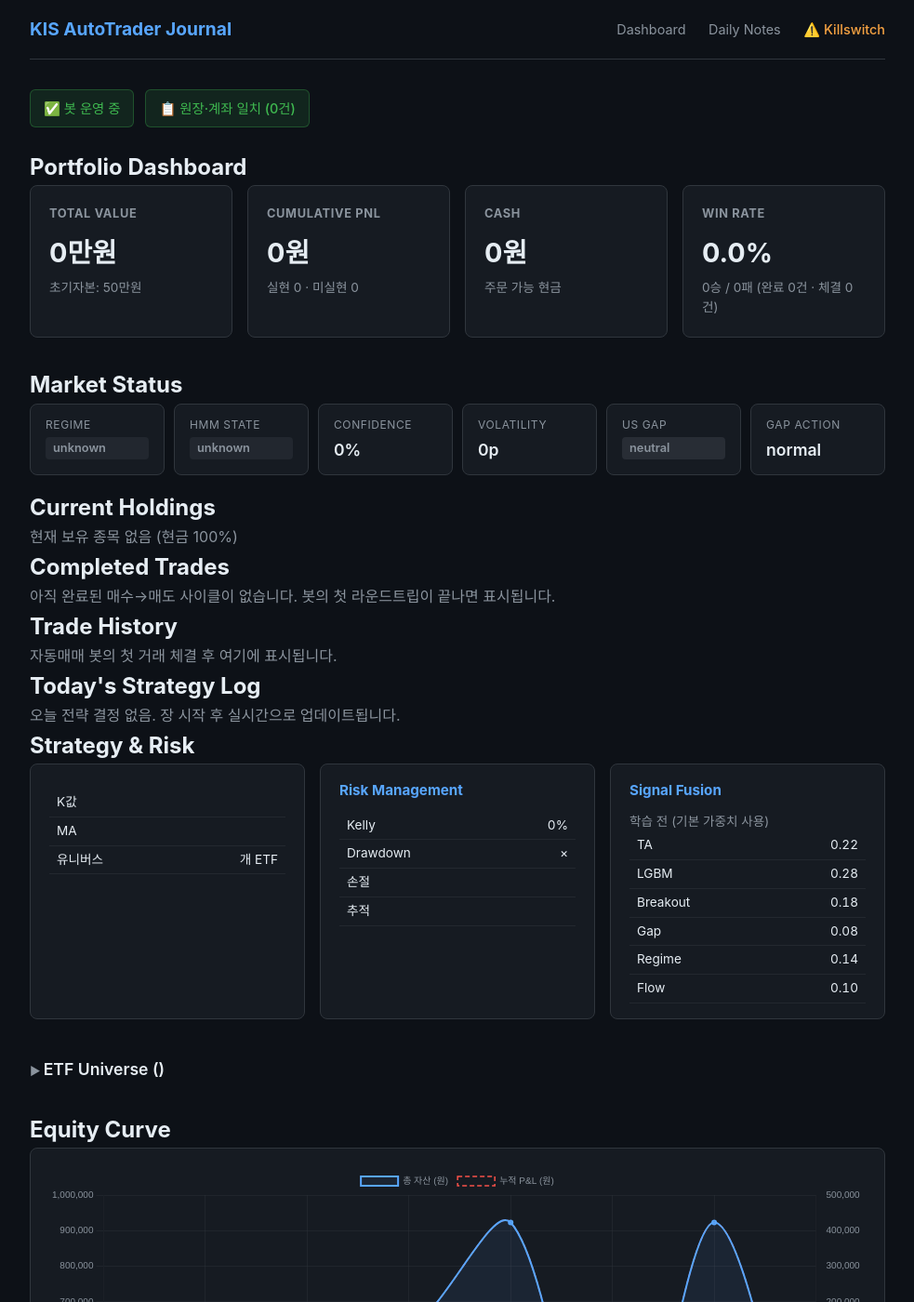
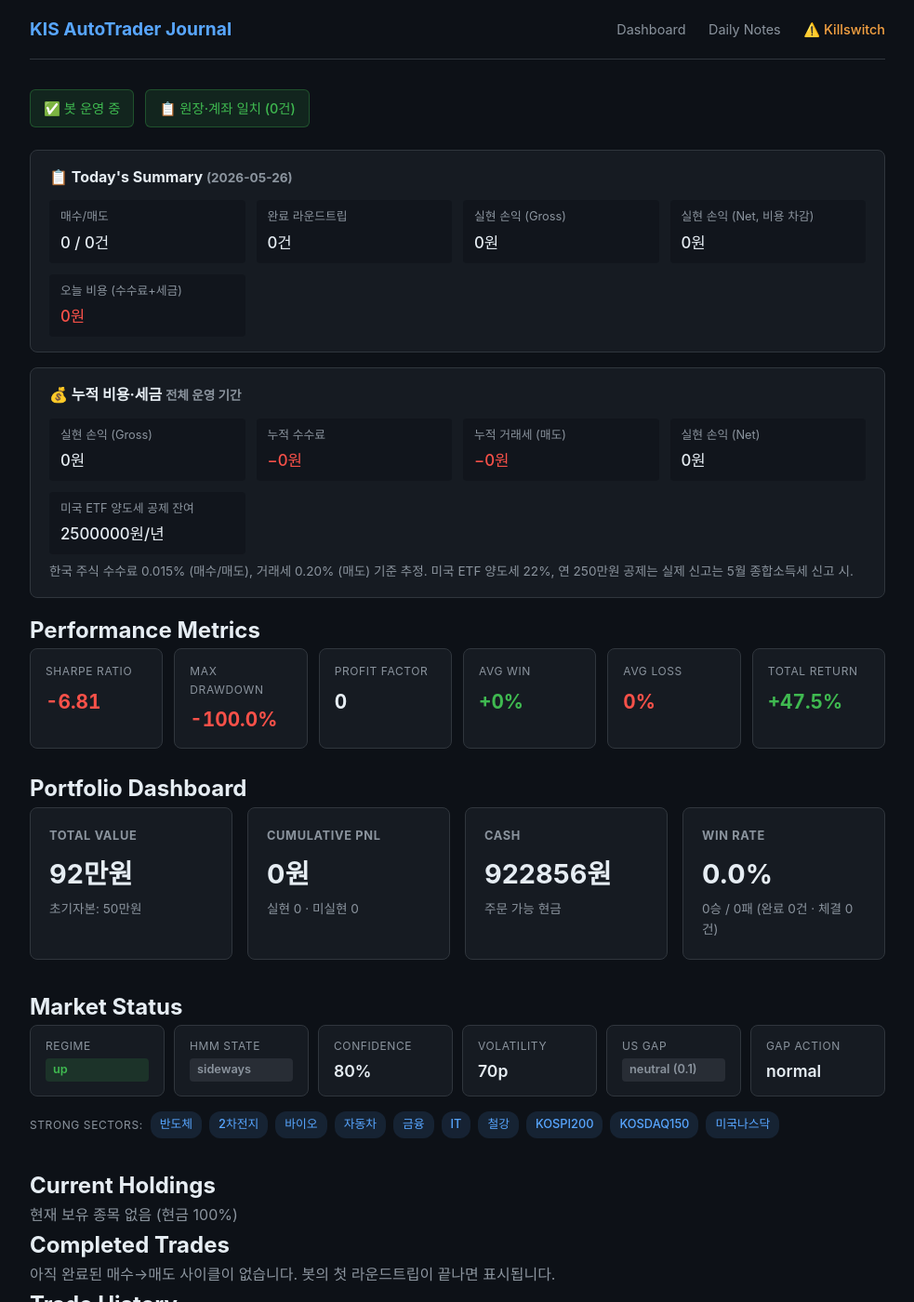
Before and after one commit to BudongJW/kis-trading-journal, a Jekyll site: the page built from index.html, in a window 1280 px wide and 1400 px high. Shown: the whole window at 93% size, without its empty margins (148-1131 px from the left). Built offline with Jekyll 4.4.1, drawn with Linux system fonts in a browser that asks for light colours; nearby versions of some CDN libraries; some of the changed lines change nothing that is shown; some of the changed text lies outside the part shown.

Commit message:
auto: US night update 05:00

```diff
--- a/_data/portfolio.json
+++ b/_data/portfolio.json
@@ -1,16 +1,66 @@
 {
-  "updated_at": "2026-05-25T20:17:24.019470",
+  "updated_at": "2026-05-26T05:00:51.437678",
   "initial_capital": 500000,
-  "cash": 0,
+  "cash": 922856,
   "holdings": [],
+  "reconcile": {
+    "matched": 0,
+    "broker_only": 0,
+    "ledger_only": 0,
+    "qty_mismatch": 0
+  },
+  "killswitch": {
+    "active": false,
+    "mode": "off",
+    "reason": "",
+    "set_at": "",
+    "set_by": ""
+  },
   "holdings_value": 0,
-  "total_value": 0,
+  "total_value": 922856,
   "total_pnl": 0,
   "total_pnl_pct": 0,
+  "realized_pnl": 0,
+  "unrealized_pnl": 0,
   "total_trades": 0,
+  "completed_trades": 0,
   "winning_trades": 0,
   "losing_trades": 0,
   "win_rate": 0.0,
+  "trades": [],
+  "realized": [],
+  "today_summary": {
+    "date": "2026-05-26",
+    "buys": 0,
+    "sells": 0,
+    "completed_round_trips": 0,
+    "buy_notional": 0,
+    "sell_notional": 0,
+    "fees": 0,
+    "taxes": 0,
+    "total_cost": 0,
+    "realized_pnl_gross": 0,
+    "realized_pnl_net": 0,
+    "best_trade": null,
+    "worst_trade": null
+  },
+  "costs": {
+    "total_fees": 0,
+    "total_taxes": 0,
+    "total_cost": 0,
+    "realized_pnl_gross": 0,
+    "realized_pnl_net": 0,
+    "tax_exemption_remaining_krw": 2500000
+  },
+  "performance": {
+    "sharpe_ratio": -6.81,
+    "max_drawdown_pct": -100.0,
+    "profit_factor": 0,
+    "avg_win_pct": 0,
+    "avg_loss_pct": 0,
+    "total_return_pct": 47.5
+  },
+  "r_summary": {},
   "daily_history": [
     {
       "date": "2026-05-12",
@@ -99,23 +149,31 @@
       "hmm_state": "sideways",
       "confidence": 0.8,
       "k_value": 0.56
+    },
+    {
+      "date": "2026-05-26",
+      "total_value": 922856,
+      "cash": 922856,
+      "holdings_value": 0,
+      "day_pnl": 922856,
+      "cumul_pnl": 422856,
+      "regime": "up",
+      "hmm_state": "sideways",
+      "confidence": 0.8,
+      "k_value": 0.55
     }
   ],
-  "market_context": {
-    "regime": {
-      "trend": "up",
-      "volatility": "normal",
-      "trend_score": 0.443,
-      "vol_percentile": 70.0,
-      "hmm_state": "sideways",
-      "hmm_confidence": 0.9662736452661156,
-      "hmm_transition": {
-        "sideways": 3.9670229584167714e-08,
-        "bear": 0.9999999603297688,
-        "bull": 1.5753717999417989e-15
-      }
+  "market": {
+    "regime": "up",
+    "hmm_state": "sideways",
+    "confidence": 0.8,
+    "volatility": "normal",
+    "vol_percentile": 70.0,
+    "overnight_gap": {
+      "direction": "neutral",
+      "strength": 0.1,
+      "action": "normal"
     },
-    "confidence": 0.8,
     "strong_sectors": [
       "반도체",
       "2차전지",
@@ -127,88 +185,80 @@
       "KOSPI200",
       "KOSDAQ150",
       "미국나스닥"
-    ],
-    "k_value": 0.56,
-    "ta_weights": {
-      "rsi": 0.17,
-      "macd": 0.17,
-      "bb": 0.12,
-      "stoch": 0.12,
-      "adx": 0.12,
-      "ma": 0.12,
-      "obv": 0.06,
-      "mfi": 0.06,
-      "atr": 0.06
+    ]
+  },
+  "strategy": {
+    "name": "ETF 변동성 돌파 + 신호 융합",
+    "params": {
+      "k": 0.55,
+      "trend_ma": 15
     },
-    "sectors": {},
-    "breadth": {
-      "health": "unknown",
-      "error": "KIS 토큰 발급 실패 (status=403): {\"error_code\":\"EGW00133\",\"error_description\":\"접근토큰 발급 잠시 후 다시 시도하세요(1분당 1회)\"}"
-    },
-    "turbulence": {
-      "is_turbulent": false,
-      "reason": "확인 실패: KIS 토큰 발급 실패 (status=403): {\"error_code\":\"EGW00133\",\"error_description\":\"접근토큰 발급 잠시 후 다시 시도하세요(1분당 1회)\"}"
-    },
-    "kelly": {
-      "combined": 0.1,
-      "etf": 0.1,
-      "surge": 0.1
-    },
-    "expectancy": {
-      "etf": 0.6,
-      "surge": 0.4
-    },
-    "lgbm": {},
-    "ta_accuracy": {
-      "rsi": {
-        "correct": 0,
-        "total": 0
+    "universe_count": 10,
+    "universe": [
+      {
+        "symbol": "091160",
+        "name": "KODEX 반도체"
       },
-      "macd": {
-        "correct": 0,
-        "total": 0
+      {
+        "symbol": "395160",
+        "name": "KODEX 미국나스닥100TR"
       },
-      "bb": {
-        "correct": 0,
-        "total": 0
+      {
+        "symbol": "069500",
+        "name": "KODEX 200"
       },
-      "stoch": {
-        "correct": 0,
-        "total": 0
+      {
+        "symbol": "305720",
+        "name": "KODEX 2차전지"
       },
-      "adx": {
-        "correct": 0,
-        "total": 0
+      {
+        "symbol": "244580",
+        "name": "KODEX 바이오"
       },
-      "ma": {
-        "correct": 0,
-        "total": 0
+      {
+        "symbol": "091180",
+        "name": "KODEX 자동차"
       },
-      "obv": {
-        "correct": 0,
-        "total": 0
+      {
+        "symbol": "102110",
+        "name": "KODEX 금융"
       },
-      "mfi": {
-        "correct": 0,
-        "total": 0
+      {
+        "symbol": "098560",
+        "name": "KODEX IT"
       },
-      "atr": {
-        "correct": 0,
-        "total": 0
+      {
+        "symbol": "117700",
+        "name": "KODEX 철강"
+      },
+      {
+        "symbol": "229200",
+        "name": "KODEX KOSDAQ150"
       }
-    },
-    "market_history_recent": []
+    ]
   },
-  "strategies": {
-    "etf_breakout": {
-      "name": "ETF 변동성 돌파",
-      "params": {
-        "k": 0.56,
-        "trend_ma": 15
-      }
-    },
-    "surge_scalp": {
-      "name": "급등주 단타"
-    }
-  }
+  "risk": {
+    "kelly_f": 0.1,
+    "drawdown_scale": 1.0,
+    "drawdown_reason": "거래 0건, 스케일링 미적용",
+    "stop_type": "ATR×1.5 동적",
+    "trailing_type": "ATR×2.0 활성 → ATR×1.0 이탈"
+  },
+  "fusion": {
+    "trained": false
+  },
+  "bear_strategy": {
+    "regime": "BULL",
+    "enabled": false
+  },
+  "us_session": {
+    "enabled": true,
+    "cash_usd": 577.040073,
+    "positions": 0,
+    "holdings": [],
+    "max_positions": 3,
+    "budget_pct": 0.4,
+    "regime_linked": true
+  },
+  "decisions": []
 }
```
